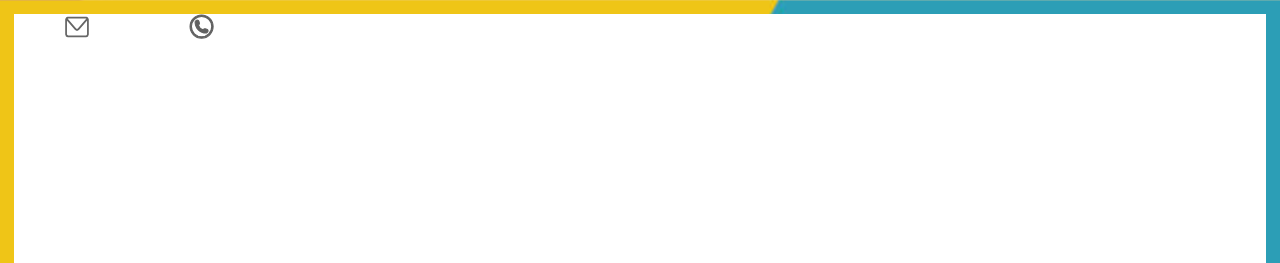
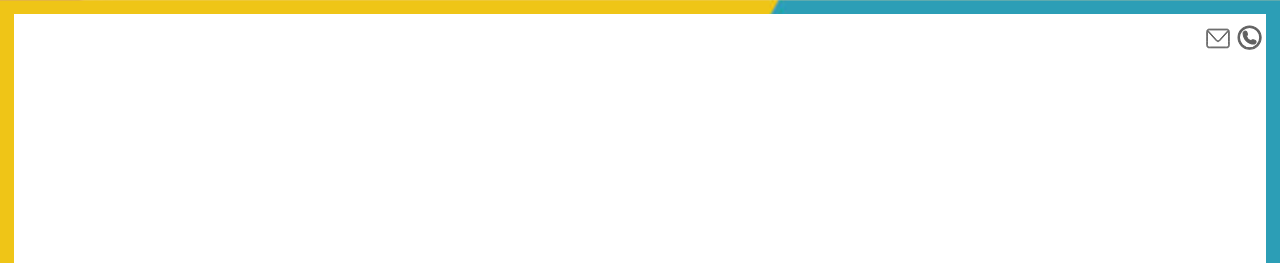
Before and after one commit to qiuqili/responsive-resume, a website: page index.html in a window 1280 px wide. Shown: the top 263 px of the page. Drawn offline with nearby package versions, Linux system fonts and the light colour scheme; a web font is replaced by a local one.

Commit message:
edit contact

```diff
--- a/styles.scss
+++ b/styles.scss
@@ -27,7 +27,7 @@ html {
 }
 
 
-body  {
+body {
   margin: 0.9rem;
   height: auto;
   background-color: white;
@@ -62,7 +62,7 @@ h4,p {
   font-family: Padauk;
 }
 
-.link{
+.link {
   margin-top: 2rem;
   a {
     text-decoration: none;
@@ -70,9 +70,12 @@ h4,p {
   }
 }
 
-.contact{
+.contact {
   @extend .row;
-  width:20%;
+  width: 15%;
+  height: 3rem;
+  float: right;
+  align-items: center;
 
 }
 
@@ -81,6 +84,7 @@ h4,p {
   align-items: center;
   justify-content: center;
   height: 15rem;
+  clear: both;
     h1{
       margin-top: 5.5rem;
       }
@@ -153,6 +157,11 @@ h4,p {
    flex-direction: row;
    padding: 2rem 7rem ;
     }
+
+    .contact {
+      width: 5%;
+    }
+
     .title{
       height: 35rem;
       a{
@@ -170,11 +179,11 @@ h4,p {
       font-size: 1.4rem;
     }
 
-    h3{
+    h3 {
      font-size: 1.6rem;
    }
 
-    h4{
+    h4 {
       line-height: 1.5rem;
    }
 }
```
Also changed, not shown: index.html (line endings or trailing spaces), styles.css.
